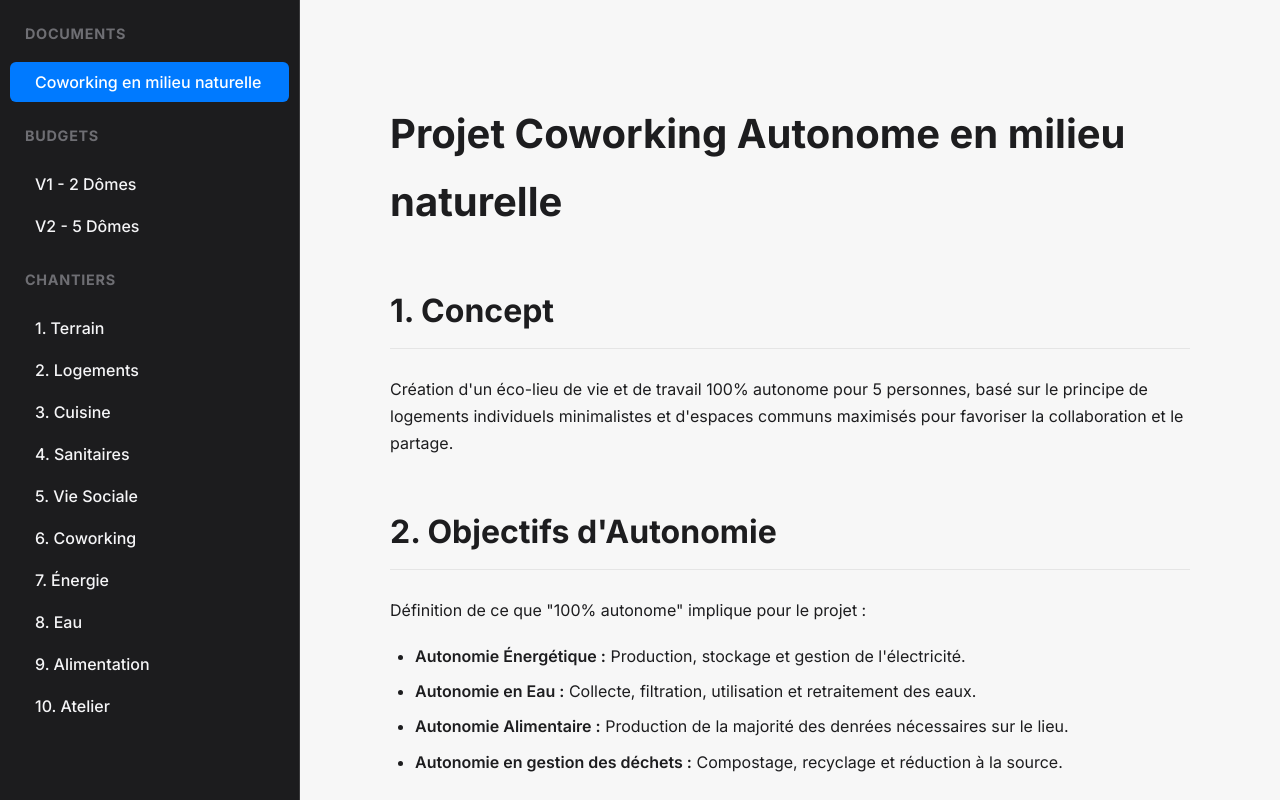
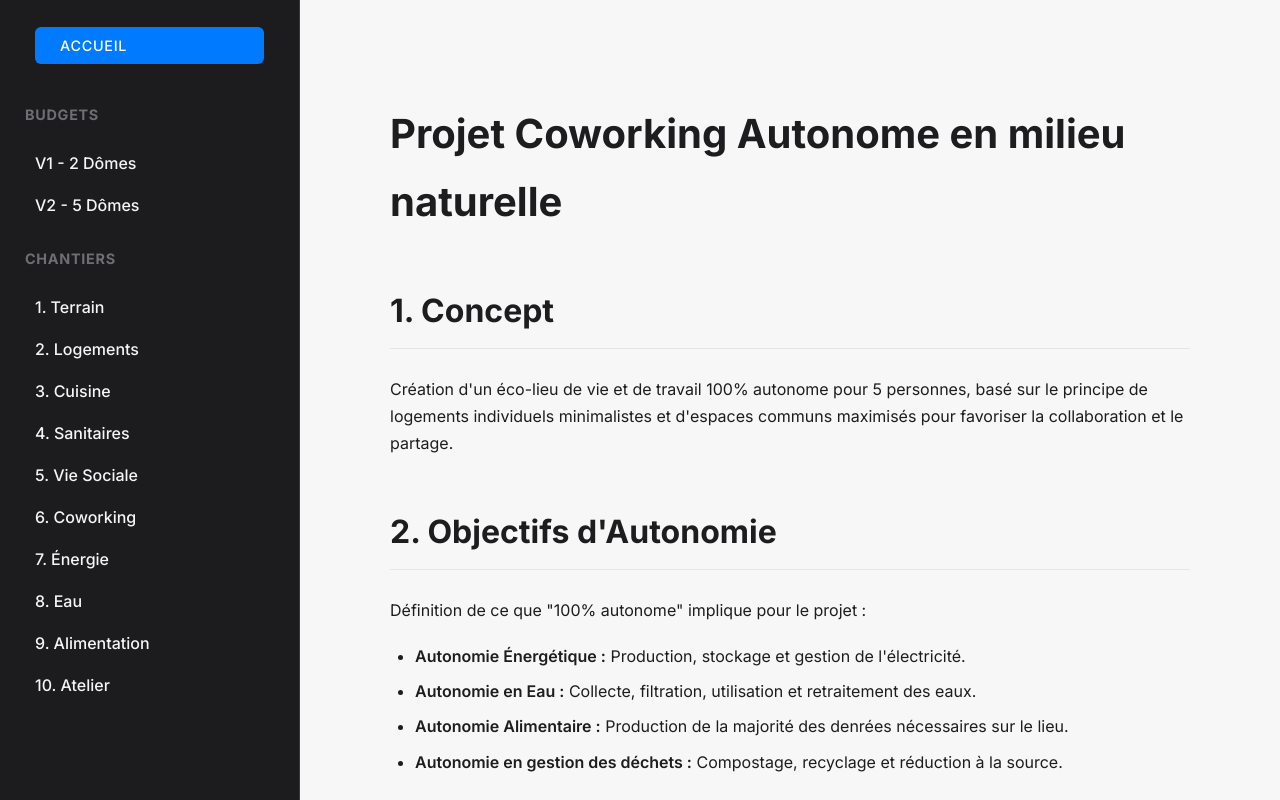
Before and after one commit to ProjetThelex/society, a plain HTML site: page index.html in a window 1280 px wide. Drawn offline with nearby package versions, Linux system fonts and the light colour scheme.

```diff
--- a/index.html
+++ b/index.html
@@ -208,10 +208,7 @@
 		<button id="menu-button">☰</button>
 
 		<nav id="nav-menu">
-			<h2>Documents</h2>
-			<ul>
-				<li><a href="#" data-file="projet.txt" class="active">Coworking en milieu naturelle</a></li>
-			</ul>
+			<h2><a href="#" data-file="projet.txt" class="active">Accueil</a></h2>
 			<h2>Budgets</h2>
 			<ul>
 				<li><a href="#" data-file="budgets/global-2-domes.txt">V1 - 2 Dômes</a></li>
```
Also changed, not shown: documents/budgets/global-2-domes.txt, documents/budgets/global-5-domes.txt, documents/chantiers/02_logements.txt.
